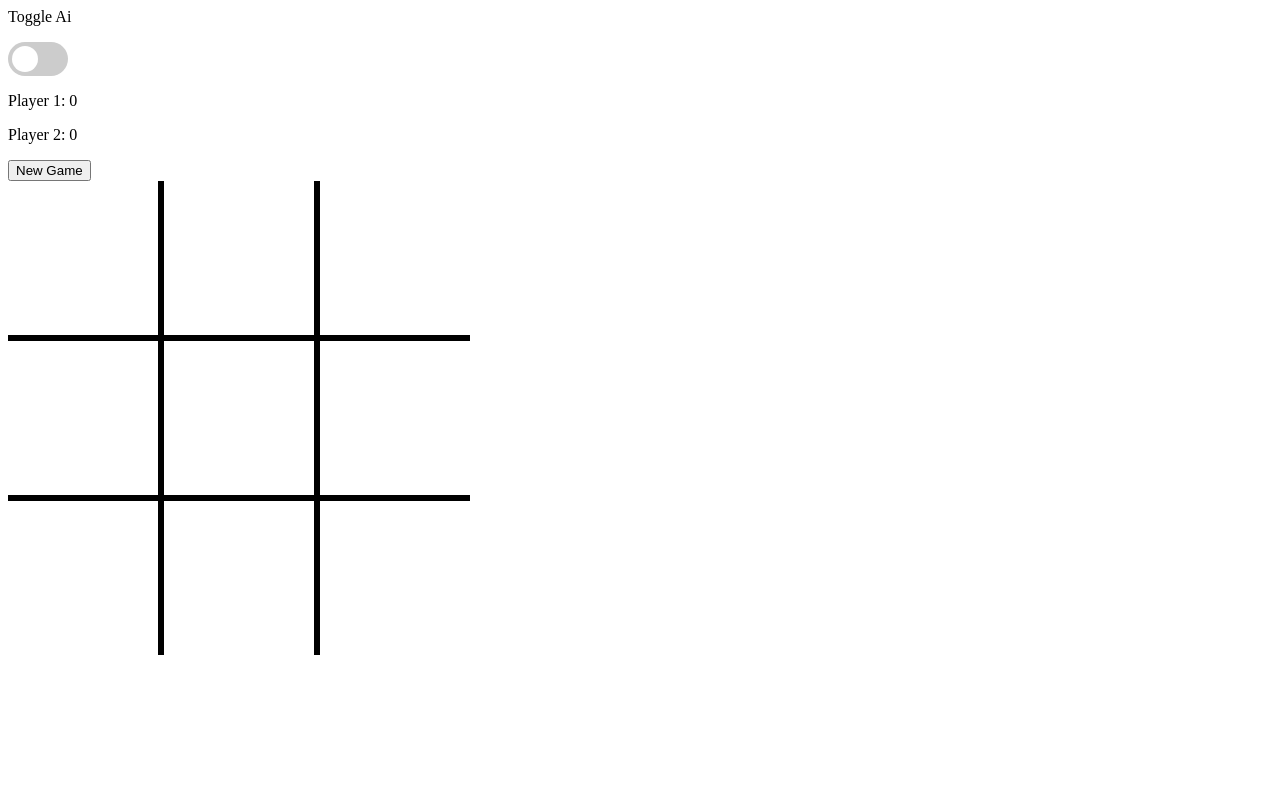
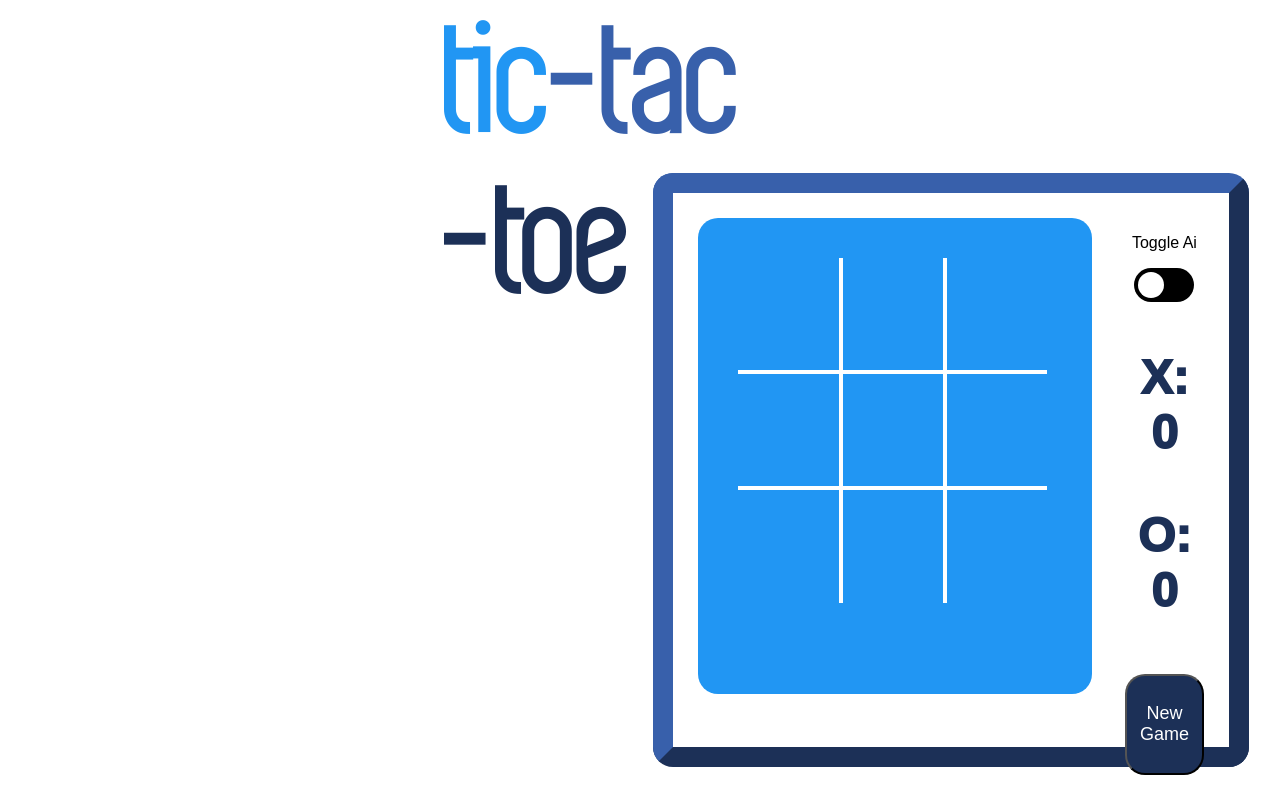
Before and after one commit to ATGphum/Tic-tac-toe, a plain HTML site: page index.html in a window 1280 px wide. Drawn offline with Linux system fonts and the light colour scheme.

Commit message:
added tittle

```diff
--- a/index.html
+++ b/index.html
@@ -3,17 +3,22 @@
         <title>Tic Tac Toe</title>
         <link rel="stylesheet" href="style.css">
     </head>
-    <body   >
-        <p>Toggle Ai</p>
-        <label id="switch">
-            <input type="checkbox">
-            <span class="slider round"></span>
-        </label>
+    <body>
+        <div id=title><h1 id=part1>tic</h1><h1 id=part2>-tac</h1><h1 id=part3>-toe</h1></div>
+        <div id=game>
+        <div id=screen></div>
+        <div id=console>
+            <p id=toggle>Toggle Ai</p>
+            <label id="switch">
+                <input type="checkbox">
+                <span class="slider round"></span>
+            </label>
 
-        <p id=pl1wins>Player 1: 0</p>
-        <p id=pl2wins>Player 2: 0</p>
-        <button id=new>New Game</button>
-        <div id=screen></div>
+            <p id=pl1wins>X: 0</p>
+            <p id=pl2wins>O: 0</p>
+            <button id=new>New Game</button>
+        </div>
+        </div>
 
         <script src="scripts.js"></script>
 
--- a/scripts.js
+++ b/scripts.js
@@ -40,6 +40,7 @@ const GameBoard = (() => {
 
     //check board to see if there is a win
     const winState = () => {
+        console.log('check');
         if(_board[0] != "<br>" && _board[0] == _board[1] && _board[1] == _board[2]){
             return true;
         }
@@ -64,6 +65,7 @@ const GameBoard = (() => {
         if(_board[2] != "<br>" && _board[2] == _board[4] && _board[4] == _board[6]){
             return true;
         }
+        console.log("gah");
     }
     return {changeSquare, printBoard, resetBoard, winState, returnBoard};
 })();
@@ -94,9 +96,28 @@ const player = (name, symbol) => {
             var box = document.querySelector(`#box${i}`);
             //box.removeEventListener('click', process);
             box.addEventListener('click', (e) => sendMove(e));
+            box.addEventListener('mouseover', (e) => appearLetter(e));
+            box.addEventListener('mouseout', (e) => vanishLetter(e));
         }
     }
 
+    //make the player symbol appear when hovering over a square
+    const appearLetter = (e) => {
+        const id = e.srcElement.id.charAt(3);
+        if(GameBoard.returnBoard()[id] == "<br>"){
+            var box = document.querySelector(`#box${id}`);
+            box.textContent = symbol;
+        }
+    }
+
+    //make the player symbol disappear when hovering off squat
+    const vanishLetter = (e) => {
+        const id = e.srcElement.id.charAt(3);
+        if(GameBoard.returnBoard()[id] == "<br>"){
+            var box = document.querySelector(`#box${id}`);
+            box.innerHTML = "<br>";
+        }
+    }
 
     const sendMove = (e) => {
         const id = e.srcElement.id;
@@ -302,13 +323,15 @@ const game = () => {
     player1 = the name of the first player
     player2 = the name of the second player
     againstAi = boolean for whether or not to make player2 an ai
+    complete = boolean for whether to make a complete game reset
     */
-    const newGame = (player1, player2, vsAi) => {
+    const newGame = (player1, player2, vsAi, complete) => {
         console.log(vsAi);
         gamesPlayed++;
         counter = 0;
         GameBoard.resetBoard();
         GameBoard.printBoard();
+        if(complete){
             pl1 = player(player1, "X");
             if(vsAi){
                 pl2 = ai(player2, "O");
@@ -317,6 +340,11 @@ const game = () => {
             else{
                 pl2 = player(player2, "O");
                 againstAi = false;
+            }
+                const pl1wins = document.querySelector('#pl1wins');
+                pl1wins.textContent = pl1.getName() + ": " + pl1.returnWon();
+                const pl2wins = document.querySelector('#pl2wins');
+                pl2wins.textContent = pl2.getName() +  ": " + pl2.returnWon();
         }
         if(gamesPlayed % 2 == 1 && vsAi){
                 var rand = (Math.random() * 8).toFixed();
@@ -333,16 +361,16 @@ const game = () => {
         }
     }
     const button = document.querySelector('#new');
-    button.addEventListener('click', () => newGame(pl1.getName(), pl2.getName(), againstAi));
+    button.addEventListener('click', () => newGame(pl1.getName(), pl2.getName(), againstAi, false));
 
     //toggle on the ai and start a new game
     const toggle = document.querySelector('#switch');
     toggle.addEventListener('click', (e) => {
         if(e.srcElement.checked == true){
-            newGame(pl1.getName(), pl2.getName(), true);
+            newGame(pl1.getName(), pl2.getName(), true, true);
         }
         else{
-            newGame(pl1.getName(), pl2.getName(), false);
+            newGame(pl1.getName(), pl2.getName(), false, true);
         }
     });
 
@@ -396,4 +424,4 @@ const game = () => {
 
 
 const currGame = game();
-currGame.newGame("Player 1", "Player 2", false);
+currGame.newGame("X", "O", false, true);
--- a/style.css
+++ b/style.css
@@ -1,17 +1,102 @@
-#screen {
+@font-face {
+  font-family: 'symplifica';
+  src: url('SIMPLIFICA.woff') format('woff'),
+   url('SIMPLIFICA.ttf') format('truetype');
+}
+
+#title {
+    font-family: symplifica;
+    font-size: 500%;
+    margin: 1%;
+    margin-right: auto;
+    margin-left: auto;
+    width: 31%;
+}
+
+#part1, #part2, #part3 {
+    float: left;
+    margin: 0;
+}
+
+#part1 {
+    color: #2196f3;
+}
+
+#part2 {
+    color: #3860ab;
+}
+
+#part3 {
+    color: #1c3057;
+}
+
+
+#game {
+    display: flex;
     margin-left: auto;
     margin-right: auto;
+    padding: 2%;
+    width: 40%;
+    border-style: outset;
+    border-color: #3860ab;
+    border-width: 20px;
+    border-radius: 20px;
+    background-color: #ffffff;
+}
+
+#console {
+    text-align: center;
+    font-family: arial, sans-serif;
+    margin-left: 6.5%;
+    width: 100px;
+}
+
+#pl1wins, #pl2wins {
+    color: #1c3057;
+    font-weight: 1000;
+    font-size: 300%;
+}
+
+#new {
+    background-color: #1c3057;
+    color: white;
+    margin-top: 10%;
+    height: 20%;
+    width: 100%;
+    border-radius: 20px;
+    font-size: large;
+}
+
+#new:focus {
+    outline: none;
+}
+
+#screen {
+
+    padding: 40px;
+    width: 396px;
+    height: 396px;
+    background-color: #2196F3;
+    border-radius: 20px;
 }
 
 .piece {
     float: left;
     border-style: solid;
+    border-width: 2;
     text-align: center;
-    width: 150px;
-    padding-top: 60px;
-    padding-bottom: 60px;
+    width: 32%;
+    padding-top: 12%;
+    padding-bottom: 12%;
     font-family: arial, sans-serif;
-    font-size: 30px;
+    font-size: 200%;
+    font-weight: 700;
+    color: white;
+    background-color: #2196F3;
+}
+
+.piece:hover {
+    background-color: #3860ab;
 }
 
 #box3, #box6 {
@@ -34,6 +119,10 @@
     border-left-style: none;
 }
 
+#toggle {
+    text-align: center;
+}
+
 #switch {
   position: relative;
   display: inline-block;
@@ -54,7 +143,7 @@
   left: 0;
   right: 0;
   bottom: 0;
-  background-color: #ccc;
+  background-color: black;
   -webkit-transition: .4s;
   transition: .4s;
 }
```
Also changed, not shown: SIMPLIFICA.ttf (added), SIMPLIFICA.woff (added). Lines whose indentation alone changed are shown as unchanged.
